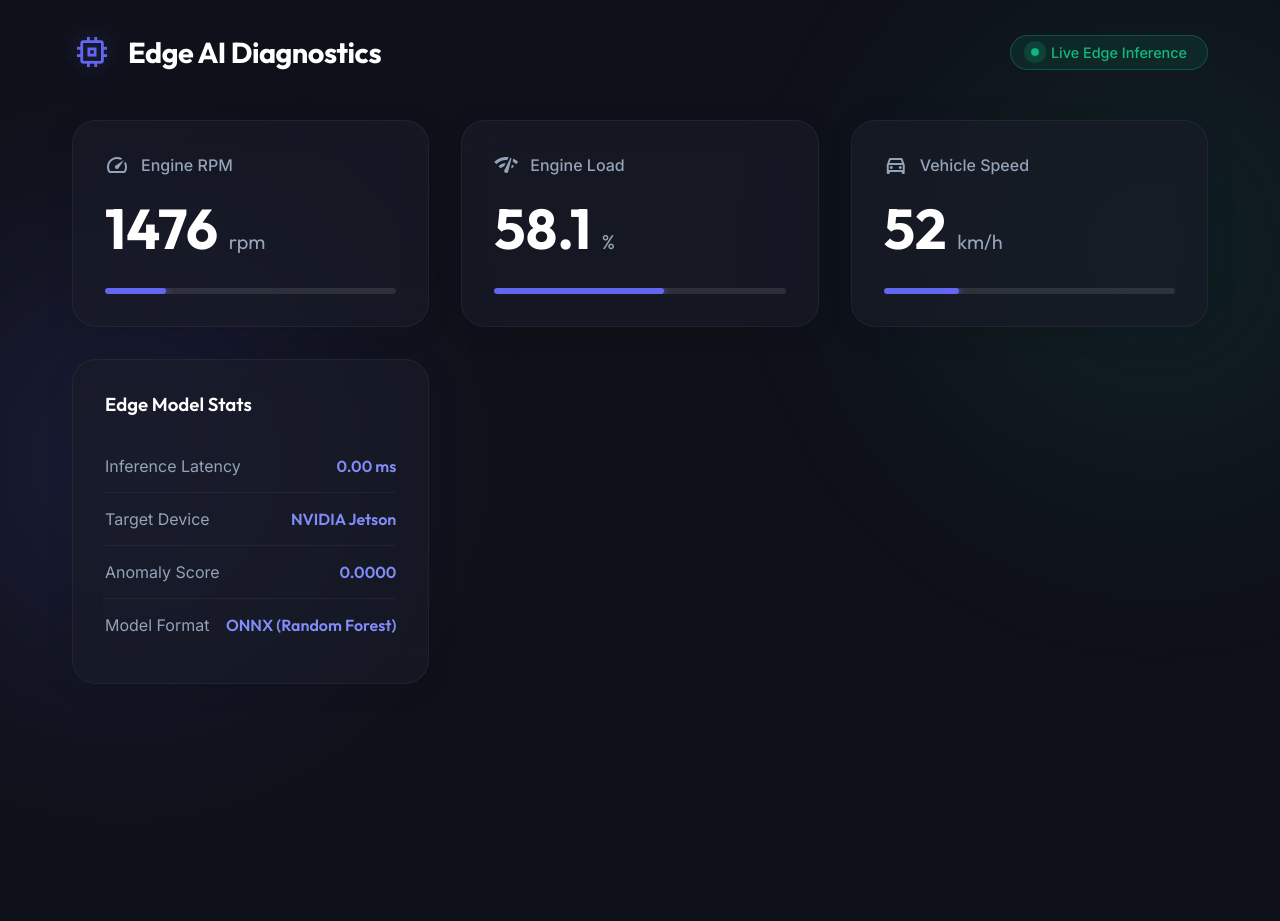
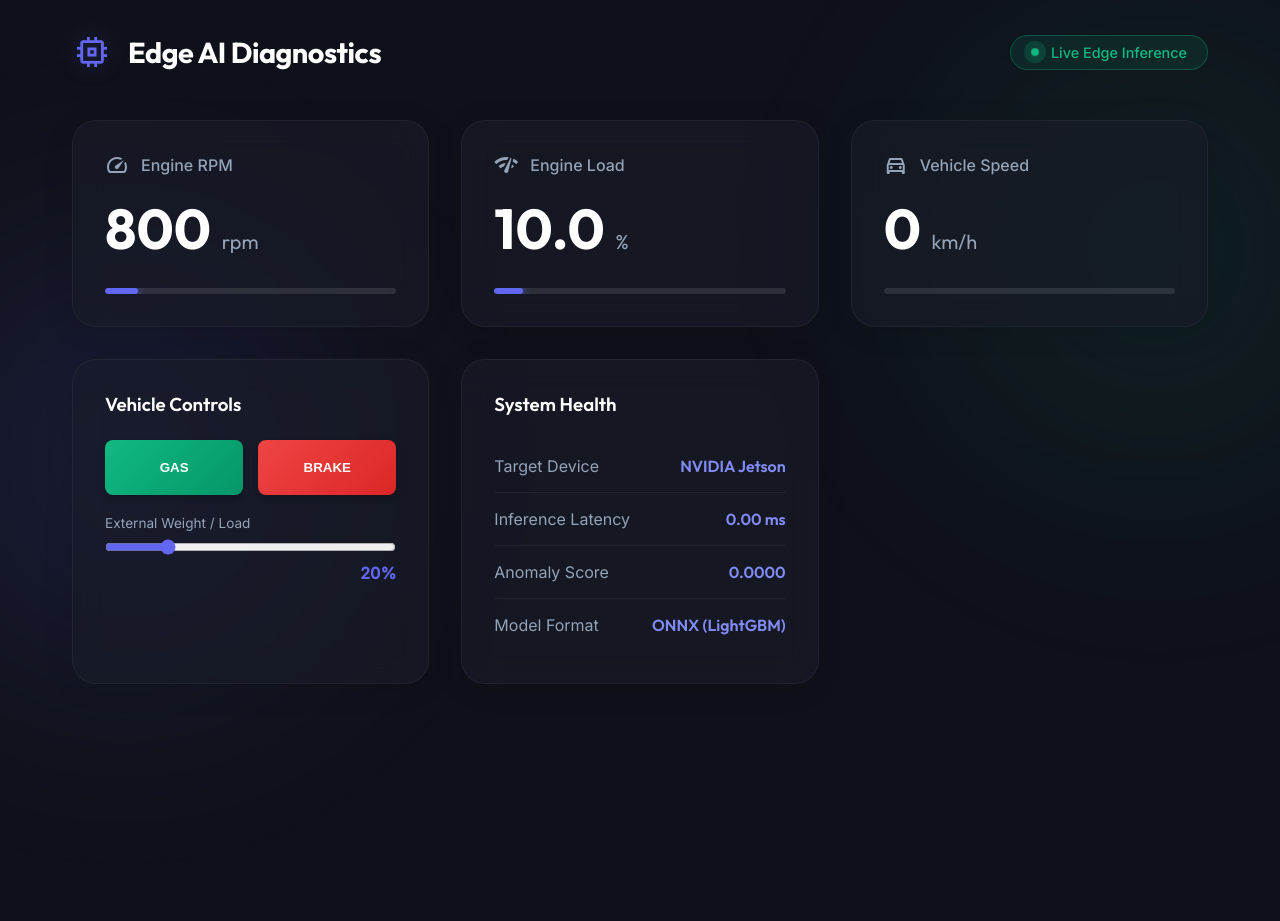
Before and after one commit to xphyr/davenport-diag, a Flask app: page / in a window 1280 px wide. Run offline with Flask 3, Linux system fonts and the light colour scheme.

Commit message:
updating the simulator to allow end user interaction

```diff
--- a/simulator/app.py
+++ b/simulator/app.py
@@ -1,14 +1,19 @@
-from flask import Flask, render_template, jsonify
+from flask import Flask, render_template, jsonify, request
 import onnxruntime as ort
 import numpy as np
 import random
 import time
+import os
+import joblib
 
 app = Flask(__name__)
 
 # Load models
-onnx_path = '../models/saved/rf_engine_warning.onnx'
-iso_path = '../models/saved/isolation_forest.joblib'
+base_dir = os.path.dirname(os.path.abspath(__file__))
+project_root = os.path.dirname(base_dir)
+onnx_path = os.path.join(project_root, 'models/saved/rf_engine_warning.onnx')
+iso_path = os.path.join(project_root, 'models/saved/isolation_forest.joblib')
+
 try:
     session = ort.InferenceSession(onnx_path)
     input_name = session.get_inputs()[0].name
@@ -21,10 +26,13 @@ except Exception as e:
 
 # Simulator state
 sim_state = {
-    'rpm': 2000.0,
-    'load': 40.0,
-    'speed': 60.0,
+    'rpm': 800.0,
+    'load': 20.0,
+    'speed': 0.0,
     'oat': 25.0,
+    'throttle': 0.0,
+    'brake': 0.0,
+    'ext_load': 20.0,
     'buffer': []
 }
 
@@ -32,23 +40,45 @@ sim_state = {
 def index():
     return render_template('index.html')
 
+@app.route('/control', methods=['POST'])
+def control():
+    data = request.json
+    if 'throttle' in data:
+        sim_state['throttle'] = float(data['throttle'])
+    if 'brake' in data:
+        sim_state['brake'] = float(data['brake'])
+    if 'ext_load' in data:
+        sim_state['ext_load'] = float(data['ext_load'])
+    return jsonify({'status': 'ok'})
+
 @app.route('/stream')
 def stream():
-    # Random walk the parameters to simulate driving
-    sim_state['speed'] += random.uniform(-2, 2)
-    sim_state['speed'] = max(0, min(140, sim_state['speed']))
+    # Simple physics simulation
+    # Acceleration based on throttle, load, and braking
+    power = 4.0 * sim_state['throttle']
+    friction = 0.5 + (sim_state['ext_load'] / 20.0) # Base friction + weight
+    braking = 8.0 * sim_state['brake']
 
-    sim_state['rpm'] = (sim_state['speed'] * 30) + random.uniform(-100, 100)
-    if sim_state['speed'] < 5:
-        sim_state['rpm'] = 800 + random.uniform(-50, 50)
+    # Drag increases with speed
+    drag = (sim_state['speed'] ** 2) * 0.005
 
-    sim_state['load'] += random.uniform(-5, 5)
+    acceleration = power - friction - braking - drag
+    sim_state['speed'] += acceleration
+    sim_state['speed'] = max(0, min(160, sim_state['speed']))
+
+    # RPM logic: Idle is 800. Revs up with throttle and speed.
+    idle_rpm = 800
+    if sim_state['speed'] < 1:
+        sim_state['rpm'] = idle_rpm + (sim_state['throttle'] * 5000)
+    else:
+        # Simple linear gear proxy
+        sim_state['rpm'] = (sim_state['speed'] * 35) + (sim_state['throttle'] * 1500)
+
+    sim_state['rpm'] = max(idle_rpm, min(7000, sim_state['rpm']))
+
+    # Load is influenced by throttle and the weight dial
+    sim_state['load'] = (sim_state['throttle'] * 70) + (sim_state['ext_load'] / 2) + random.uniform(-2, 2)
     sim_state['load'] = max(10, min(100, sim_state['load']))
-
-    # Randomly inject an anomaly
-    if random.random() < 0.05:
-        sim_state['load'] = 98.0
-        sim_state['rpm'] = 6000.0
 
     # Update buffer (keep last 60 samples for ~60 seconds if polling at 1Hz)
     sim_state['buffer'].append({
@@ -131,4 +161,4 @@ def stream():
     })
 
 if __name__ == '__main__':
-    app.run(host='0.0.0.0', port=5000, debug=True)
+    app.run(host='0.0.0.0', port=5000, debug=False)
--- a/simulator/static/css/style.css
+++ b/simulator/static/css/style.css
@@ -131,6 +131,72 @@ h1 {
 }
 
 /* Metrics */
+.control-panel {
+    display: flex;
+    flex-direction: column;
+    gap: 20px;
+}
+
+.pedal-group {
+    display: flex;
+    gap: 15px;
+    justify-content: center;
+}
+
+.pedal {
+    flex: 1;
+    padding: 20px;
+    border: none;
+    border-radius: 8px;
+    font-weight: 700;
+    cursor: pointer;
+    transition: all 0.2s;
+    color: white;
+    box-shadow: 0 4px 6px rgba(0,0,0,0.2);
+}
+
+.pedal.gas {
+    background: linear-gradient(135deg, #10b981, #059669);
+}
+
+.pedal.gas:active {
+    background: #059669;
+    transform: translateY(2px);
+    box-shadow: none;
+}
+
+.pedal.brake {
+    background: linear-gradient(135deg, #ef4444, #dc2626);
+}
+
+.pedal.brake:active {
+    background: #dc2626;
+    transform: translateY(2px);
+    box-shadow: none;
+}
+
+.slider-group {
+    display: flex;
+    flex-direction: column;
+    gap: 8px;
+}
+
+.slider-group label {
+    font-size: 0.85rem;
+    color: var(--text-secondary);
+}
+
+.slider-group input[type="range"] {
+    width: 100%;
+    accent-color: var(--accent);
+}
+
+#load-value {
+    font-weight: 700;
+    color: var(--accent);
+    text-align: right;
+}
+
 .metric-header {
     display: flex;
     align-items: center;
--- a/simulator/static/js/app.js
+++ b/simulator/static/js/app.js
@@ -14,6 +14,74 @@ document.addEventListener('DOMContentLoaded', () => {
     const valAnomaly = document.getElementById('val-anomaly');
     const alertBanner = document.getElementById('alert-banner');
 
+    // Control Elements
+    const btnGas = document.getElementById('btn-gas');
+    const btnBrake = document.getElementById('btn-brake');
+    const sliderLoad = document.getElementById('slider-load');
+    const loadValue = document.getElementById('load-value');
+
+    // Control State
+    let controls = {
+        throttle: 0.0,
+        brake: 0.0,
+        ext_load: 20.0
+    };
+
+    // Send controls to backend
+    const sendControls = async () => {
+        console.log('Attempting to send controls:', controls);
+        try {
+            const response = await fetch('/control', {
+                method: 'POST',
+                headers: { 'Content-Type': 'application/json' },
+                body: JSON.stringify(controls)
+            });
+            console.log('Control response status:', response.status);
+        } catch (e) {
+            console.error('Failed to send controls', e);
+        }
+    };
+
+    // Pedal Events
+    const setThrottle = (val) => {
+        if (controls.throttle === val) return;
+        console.log('Setting throttle:', val);
+        controls.throttle = val;
+        sendControls();
+    };
+    const setBrake = (val) => {
+        if (controls.brake === val) return;
+        console.log('Setting brake:', val);
+        controls.brake = val;
+        sendControls();
+    };
+
+    if (btnGas) {
+        btnGas.addEventListener('mousedown', () => setThrottle(1.0));
+        btnGas.addEventListener('touchstart', (e) => { e.preventDefault(); setThrottle(1.0); });
+
+        ['mouseup', 'mouseleave', 'touchend'].forEach(evt => {
+            btnGas.addEventListener(evt, () => setThrottle(0.0));
+        });
+    }
+
+    if (btnBrake) {
+        btnBrake.addEventListener('mousedown', () => setBrake(1.0));
+        btnBrake.addEventListener('touchstart', (e) => { e.preventDefault(); setBrake(1.0); });
+
+        ['mouseup', 'mouseleave', 'touchend'].forEach(evt => {
+            btnBrake.addEventListener(evt, () => setBrake(0.0));
+        });
+    }
+
+    if (sliderLoad) {
+        sliderLoad.oninput = (e) => {
+            controls.ext_load = parseFloat(e.target.value);
+            if (loadValue) loadValue.innerText = controls.ext_load + '%';
+            sendControls();
+        };
+    }
+
     // Polling Loop
     setInterval(fetchTelemetry, 1000);
 
@@ -29,32 +97,35 @@ document.addEventListener('DOMContentLoaded', () => {
     }
 
     function updateDashboard(data) {
-        // Animate numbers (simple approach)
-        valRpm.innerText = data.rpm.toFixed(0);
-        valLoad.innerText = data.load.toFixed(1);
-        valSpeed.innerText = data.speed.toFixed(0);
-        valLatency.innerText = data.latency_ms.toFixed(2) + ' ms';
-        valAnomaly.innerText = data.anomaly_score.toFixed(4);
+        if (!data) return;
+
+        // Update values with null checks
+        if (valRpm) valRpm.innerText = data.rpm.toFixed(0);
+        if (valLoad) valLoad.innerText = data.load.toFixed(1);
+        if (valSpeed) valSpeed.innerText = data.speed.toFixed(0);
+        if (valLatency) valLatency.innerText = (data.latency_ms || 0).toFixed(2) + ' ms';
+        if (valAnomaly) valAnomaly.innerText = (data.anomaly_score || 0).toFixed(4);
 
         // Update bars
-        // Max RPM ~7000
-        const rpmPct = Math.min((data.rpm / 7000) * 100, 100);
-        barRpm.style.width = rpmPct + '%';
+        if (barRpm) {
+            const rpmPct = Math.min((data.rpm / 7000) * 100, 100);
+            barRpm.style.width = rpmPct + '%';
+        }
 
-        // Max Load ~100
-        barLoad.style.width = data.load + '%';
+        if (barLoad) barLoad.style.width = data.load + '%';
 
-        // Max Speed ~200
-        const speedPct = Math.min((data.speed / 200) * 100, 100);
-        barSpeed.style.width = speedPct + '%';
+        if (barSpeed) {
+            const speedPct = Math.min((data.speed / 200) * 100, 100);
+            barSpeed.style.width = speedPct + '%';
+        }
 
         // Handle Prediction
         if (data.prediction === 1) {
             document.body.classList.add('danger-state');
-            alertBanner.classList.remove('hidden');
+            if (alertBanner) alertBanner.classList.remove('hidden');
         } else {
             document.body.classList.remove('danger-state');
-            alertBanner.classList.add('hidden');
+            if (alertBanner) alertBanner.classList.add('hidden');
         }
     }
 });
--- a/simulator/templates/index.html
+++ b/simulator/templates/index.html
@@ -68,17 +68,35 @@
                     <div class="progress-bar"><div class="fill" id="bar-speed"></div></div>
                 </div>
 
-                <!-- Edge Model Stats -->
+                <!-- Control Panel -->
+                <div class="glass-card">
+                    <div class="stats-card">
+                        <h3>Vehicle Controls</h3>
+                    </div>
+                    <div class="control-panel">
+                        <div class="pedal-group">
+                            <button id="btn-gas" class="pedal gas">GAS</button>
+                            <button id="btn-brake" class="pedal brake">BRAKE</button>
+                        </div>
+                        <div class="slider-group">
+                            <label for="slider-load">External Weight / Load</label>
+                            <input type="range" id="slider-load" min="0" max="100" value="20">
+                            <span id="load-value">20%</span>
+                        </div>
+                    </div>
+                </div>
+
                 <div class="glass-card stats-card">
-                    <h3>Edge Model Stats</h3>
-                    <ul class="stats-list">
+                    <h3>System Health</h3>
+                    <div class="stats-list">
+                        <ul>
+                            <li>
+                                <span class="label">Target Device</span>
+                                <span class="value">NVIDIA Jetson</span>
+                            </li>
                             <li>
                                 <span class="label">Inference Latency</span>
                                 <span class="value" id="val-latency">0.00 ms</span>
-                        </li>
-                        <li>
-                            <span class="label">Target Device</span>
-                            <span class="value">NVIDIA Jetson</span>
                             </li>
                             <li>
                                 <span class="label">Anomaly Score</span>
@@ -86,14 +104,15 @@
                             </li>
                             <li>
                                 <span class="label">Model Format</span>
-                            <span class="value">ONNX (Random Forest)</span>
+                                <span class="value">ONNX (LightGBM)</span>
                             </li>
                         </ul>
+                    </div>
                 </div>
             </div>
         </main>
     </div>
 
-    <script src="{{ url_for('static', filename='js/app.js') }}"></script>
+    <script src="{{ url_for('static', filename='js/app.js') }}?v=2"></script>
 </body>
 </html>
```
Also changed, not shown: requirements.txt (+8 -3 lines). Lines whose indentation alone changed are shown as unchanged.
